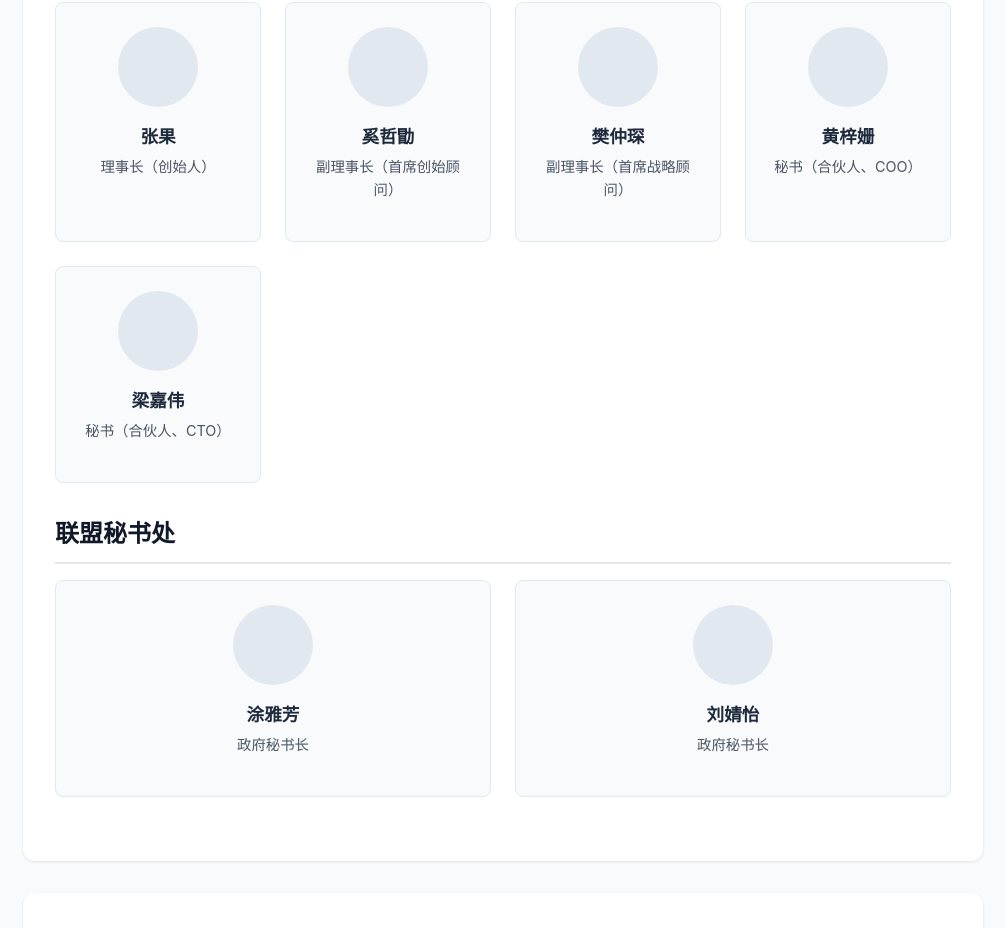
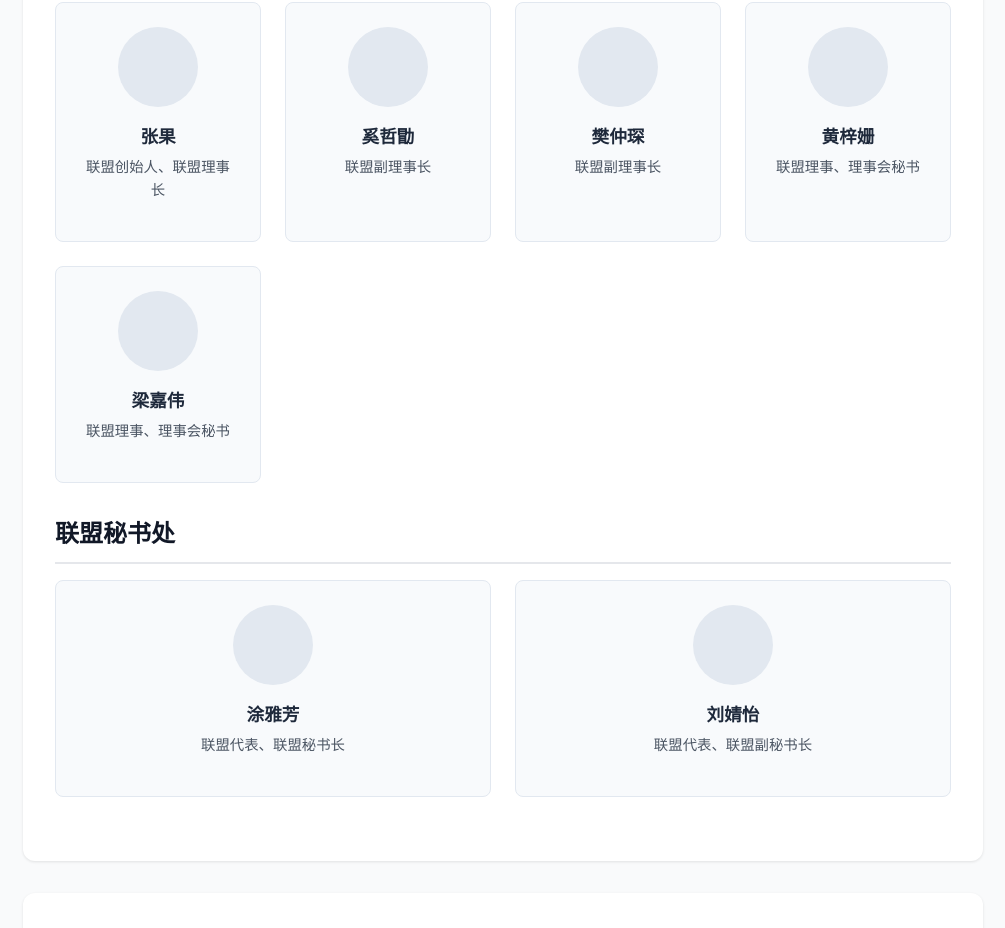
Before and after one commit to quanttide/qtorg, a React (Vite) app in the folder src/site/: page /qtalliance in a window 1280 px wide. Shown: the part 1268-2196 px from the top of the page, without its empty margins (137-1142 px from the left). Built offline with nearby package versions, Linux system fonts and the light colour scheme.

Commit message:
refactor(qtalliance): 更新职务名称
- 理事长：联盟创始人、联盟理事长
- 副理事长：联盟副理事长
- 理事秘书：联盟理事、理事会秘书
- 秘书长：联盟代表、联盟秘书长
- 副秘书长：联盟代表、联盟副秘书长

```diff
--- a/src/site/src/pages/qtalliance/index.tsx
+++ b/src/site/src/pages/qtalliance/index.tsx
@@ -53,27 +53,27 @@ export default function Qtalliance() {
           <div className="team-card">
             <div className="team-photo-placeholder"></div>
             <h4>张果</h4>
-            <p className="team-title">理事长（创始人）</p>
+            <p className="team-title">联盟创始人、联盟理事长</p>
           </div>
           <div className="team-card">
             <div className="team-photo-placeholder"></div>
             <h4>奚哲勖</h4>
-            <p className="team-title">副理事长（首席创始顾问）</p>
+            <p className="team-title">联盟副理事长</p>
           </div>
           <div className="team-card">
             <div className="team-photo-placeholder"></div>
             <h4>樊仲琛</h4>
-            <p className="team-title">副理事长（首席战略顾问）</p>
+            <p className="team-title">联盟副理事长</p>
           </div>
           <div className="team-card">
             <div className="team-photo-placeholder"></div>
             <h4>黄梓姗</h4>
-            <p className="team-title">秘书（合伙人、COO）</p>
+            <p className="team-title">联盟理事、理事会秘书</p>
           </div>
           <div className="team-card">
             <div className="team-photo-placeholder"></div>
             <h4>梁嘉伟</h4>
-            <p className="team-title">秘书（合伙人、CTO）</p>
+            <p className="team-title">联盟理事、理事会秘书</p>
           </div>
         </div>
 
@@ -82,12 +82,12 @@ export default function Qtalliance() {
           <div className="team-card">
             <div className="team-photo-placeholder"></div>
             <h4>涂雅芳</h4>
-            <p className="team-title">政府秘书长</p>
+            <p className="team-title">联盟代表、联盟秘书长</p>
           </div>
           <div className="team-card">
             <div className="team-photo-placeholder"></div>
             <h4>刘婧怡</h4>
-            <p className="team-title">政府秘书长</p>
+            <p className="team-title">联盟代表、联盟副秘书长</p>
           </div>
         </div>
       </section>
```
